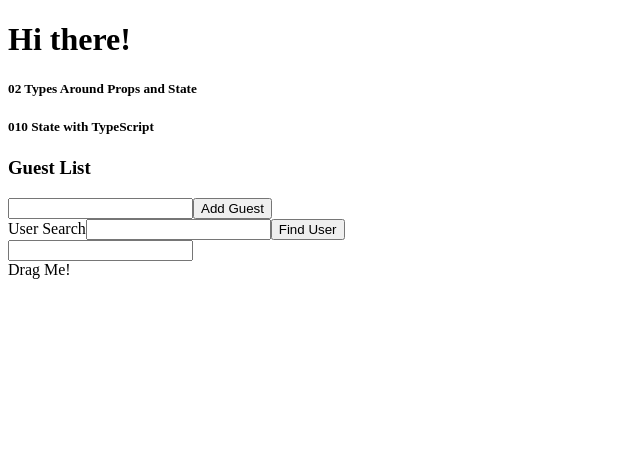
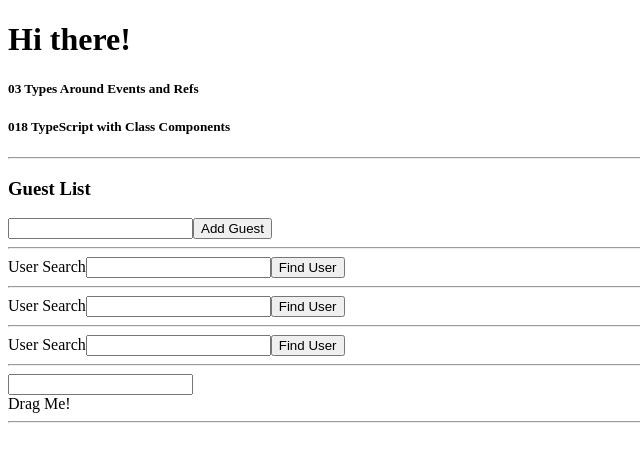
Before and after one commit to GrafSoul/typescript-react-basis, a React (Create React App) app: page / in a window 1280 px wide. Shown: the top 462 px of the page, without its empty margins (0-640 px from the left). Built offline with nearby package versions, Linux system fonts and the light colour scheme.

Commit message:
feat: Added UserSearchClass component.

```diff
--- a/src/classes/UserSearch.tsx
+++ b/src/classes/UserSearchClass.tsx
@@ -14,7 +14,7 @@
   user: User | undefined;
 }
 
-class UserSearch extends Component<UserSearchProps> {
+class UserSearchClass extends Component<UserSearchProps> {
   state: UserSearchState = {
     name: "",
     user: undefined,
@@ -48,4 +48,4 @@
   }
 }
 
-export default UserSearch;
+export default UserSearchClass;
--- a/src/index.tsx
+++ b/src/index.tsx
@@ -3,18 +3,38 @@
 
 import GuestList from "./state/GuestList";
 import UserSearch from "./state/UserSearch";
+import UserSearchRefs from "./refs/UserSearchRefs";
+import UserSearchClass from "./classes/UserSearchClass";
 import EventComponent from "./events/EventComponent";
+interface UserData {
+  name: string;
+  age: number;
+}
+
+const users: UserData[] = [
+  { name: "Sarah", age: 20 },
+  { name: "Alex", age: 20 },
+  { name: "Michael", age: 20 },
+];
 
 const App: React.FC = () => {
   return (
     <div>
       <h1>Hi there!</h1>
-      <h5>02 Types Around Props and State</h5>
-      <h5>010 State with TypeScript</h5>
+      <h5>03 Types Around Events and Refs</h5>
+      <h5>018 TypeScript with Class Components</h5>
 
+      <hr />
       <GuestList />
+      <hr />
       <UserSearch />
+      <hr />
+      <UserSearchRefs />
+      <hr />
+      <UserSearchClass users={users} />
+      <hr />
       <EventComponent />
+      <hr />
     </div>
   );
 };
--- /dev/null
+++ b/src/refs/UserSearchRefs.tsx
@@ -0,0 +1,44 @@
+import { useState, useRef } from "react";
+
+interface UserData {
+  name: string;
+  age: number;
+}
+
+const users: UserData[] = [
+  { name: "Sarah", age: 20 },
+  { name: "Alex", age: 20 },
+  { name: "Michael", age: 20 },
+];
+
+const UserSearchRefs: React.FC = () => {
+  const inputRef = useRef<HTMLInputElement | null>(null);
+  const [name, setName] = useState("");
+  const [user, setUser] = useState<{ name: string; age: number } | undefined>();
+
+  const onClick = () => {
+    const foundUser = users.find((user) => {
+      return user.name === name;
+    });
+
+    setUser(foundUser);
+  };
+
+  return (
+    <div>
+      User Search
+      <input
+        ref={inputRef}
+        value={name}
+        onChange={(e) => setName(e.target.value)}
+      />
+      <button onClick={onClick}>Find User</button>
+      <div>
+        {user && user.name}
+        {user && user.age}
+      </div>
+    </div>
+  );
+};
+
+export default UserSearchRefs;
```
